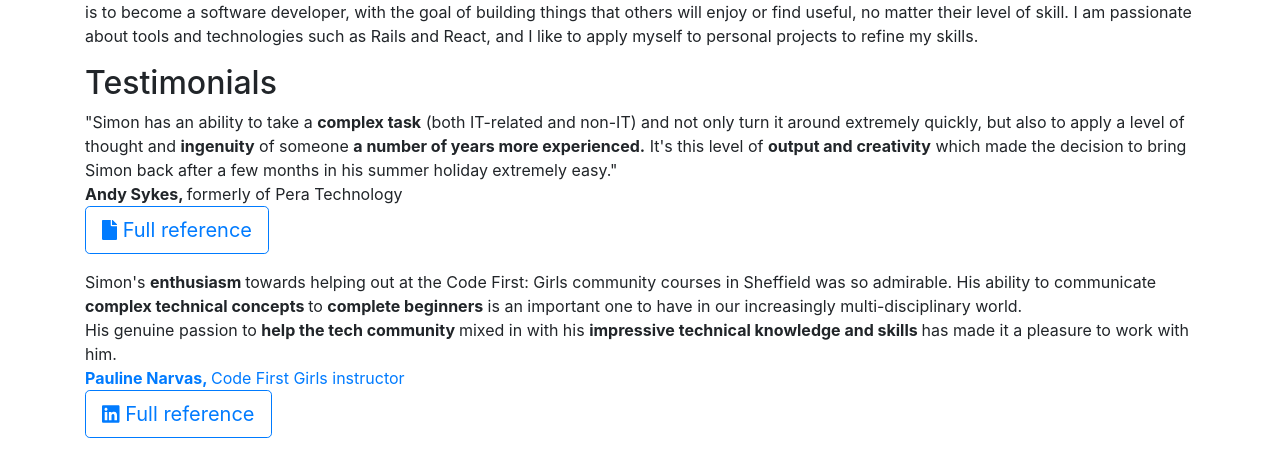
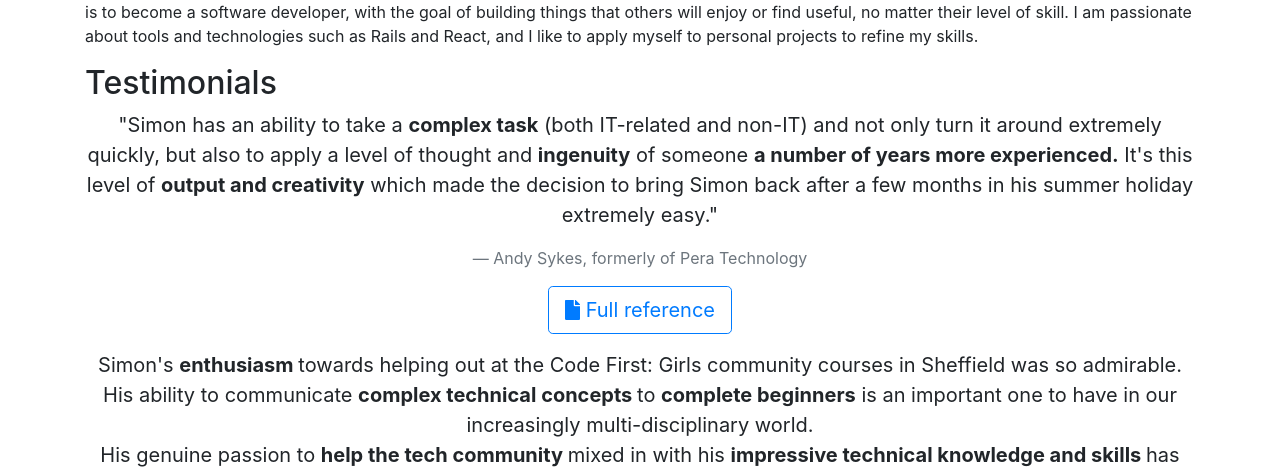
Before and after one commit to boardfish/simon.fish, a React (Create React App) app: page / in a window 1280 px wide. Shown: the part 479-952 px from the top of the page. Built offline with nearby package versions, Linux system fonts and the light colour scheme.

Commit message:
Extract testimonials into components and section

```diff
--- a/src/App.js
+++ b/src/App.js
@@ -1,9 +1,9 @@
 import React, { Component } from "react";
 import { Container } from "reactstrap";
 import Header from "./components/Header";
+import TestimonialsSection from "./components/TestimonialsSection";
 import "./App.css";
 import About from "./components/About";
-import { FontAwesomeIcon } from "@fortawesome/react-fontawesome";
 
 class App extends Component {
   render() {
@@ -12,56 +12,7 @@ class App extends Component {
         <Container>
           <Header />
           <About />
-          <div>
-            <h2>Testimonials</h2>
-            <p>
-              "Simon has an ability to take a <b>complex task</b> (both
-              IT-related and non-IT) and not only turn it around extremely
-              quickly, but also to apply a level of thought and <b>ingenuity</b>{" "}
-              of someone <b>a number of years more experienced.</b> It's this
-              level of <b>output and creativity</b> which made the decision to
-              bring Simon back after a few months in his summer holiday
-              extremely easy."
-              <br />
-              <strong>Andy Sykes, </strong>formerly of Pera Technology
-              <br />
-              <a
-                class="btn btn-lg btn-color btn-outline-primary"
-                target="_blank"
-                href="docs/PeraTechnologyReference.pdf"
-              >
-                <FontAwesomeIcon icon="file" /> Full reference
-              </a>
-            </p>
-            <p>
-              Simon's <b>enthusiasm </b>towards helping out at the Code First:
-              Girls community courses in Sheffield was so admirable. His ability
-              to communicate <b>complex technical concepts </b>to{" "}
-              <b>complete beginners</b> is an important one to have in our
-              increasingly multi-disciplinary world. <br />
-              His genuine passion to <b>help the tech community </b>mixed in
-              with his <b>impressive technical knowledge and skills </b>has made
-              it a pleasure to work with him.
-              <br />
-              <a
-                class="text-primary"
-                target="_blank"
-                rel="noopener noreferrer"
-                href="https://pawlean.com/"
-              >
-                <strong>Pauline Narvas, </strong>Code First Girls instructor
-              </a>
-              <br />
-              <a
-                class="btn btn-lg btn-color btn-outline-primary"
-                target="_blank"
-                rel="noopener noreferrer"
-                href="https://www.linkedin.com/in/boardfish/"
-              >
-                <FontAwesomeIcon icon={["fab", "linkedin"]} /> Full reference
-              </a>
-            </p>
-          </div>
+          <TestimonialsSection />
         </Container>
       </Container>
     );
--- /dev/null
+++ b/src/components/Testimonial.js
@@ -0,0 +1,21 @@
+import React from "react";
+import { FontAwesomeIcon } from "@fortawesome/react-fontawesome";
+
+export default props => {
+  return (
+    <blockquote className="blockquote text-center">
+      {props.children}
+      <footer className="blockquote-footer">
+        {props.author}
+        {props.role ? `, ${props.role}` : ""}
+      </footer>
+      <a
+        class="btn btn-lg btn-color btn-outline-primary mt-3"
+        target="_blank"
+        href={props.link}
+      >
+        <FontAwesomeIcon icon={props.icon} /> Full reference
+      </a>
+    </blockquote>
+  );
+};
--- /dev/null
+++ b/src/components/TestimonialsSection.js
@@ -0,0 +1,42 @@
+import React from "react";
+import Testimonial from "./Testimonial";
+
+export default () => {
+  return (
+    <div>
+      <h2>Testimonials</h2>
+      <Testimonial
+        author="Andy Sykes"
+        role="formerly of Pera Technology"
+        icon="file"
+        link="docs/PeraTechnologyReference.pdf"
+      >
+        <p>
+          "Simon has an ability to take a <b>complex task</b> (both IT-related
+          and non-IT) and not only turn it around extremely quickly, but also to
+          apply a level of thought and <b>ingenuity</b> of someone{" "}
+          <b>a number of years more experienced.</b> It's this level of{" "}
+          <b>output and creativity</b> which made the decision to bring Simon
+          back after a few months in his summer holiday extremely easy."
+        </p>
+      </Testimonial>
+      <Testimonial
+        author="Pauline Narvas"
+        role="Code First Girls course ambassador"
+        icon={["fab", "linkedin"]}
+        link="https://www.linkedin.com/in/boardfish/"
+      >
+        <p>
+          Simon's <b>enthusiasm </b>towards helping out at the Code First: Girls
+          community courses in Sheffield was so admirable. His ability to
+          communicate <b>complex technical concepts </b>to{" "}
+          <b>complete beginners</b> is an important one to have in our
+          increasingly multi-disciplinary world. <br />
+          His genuine passion to <b>help the tech community </b>mixed in with
+          his <b>impressive technical knowledge and skills </b>has made it a
+          pleasure to work with him.
+        </p>
+      </Testimonial>
+    </div>
+  );
+};
```
